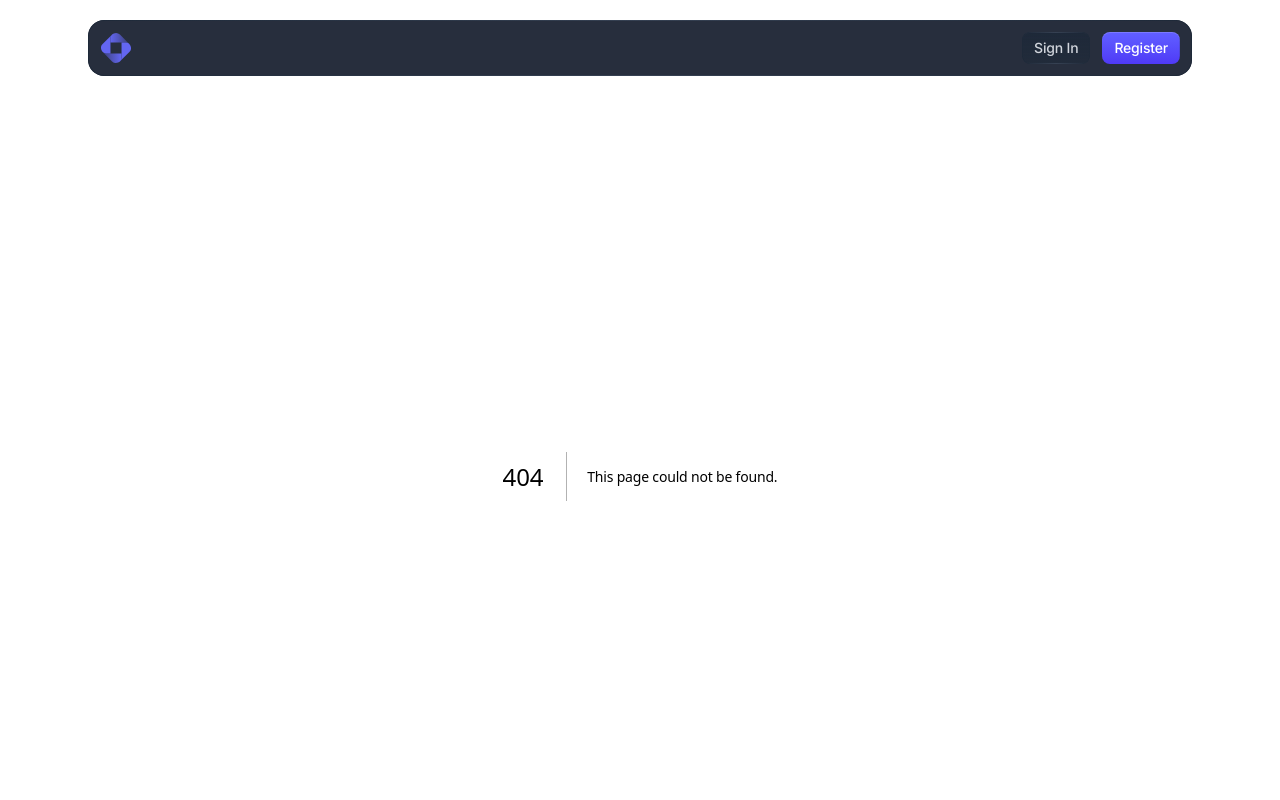
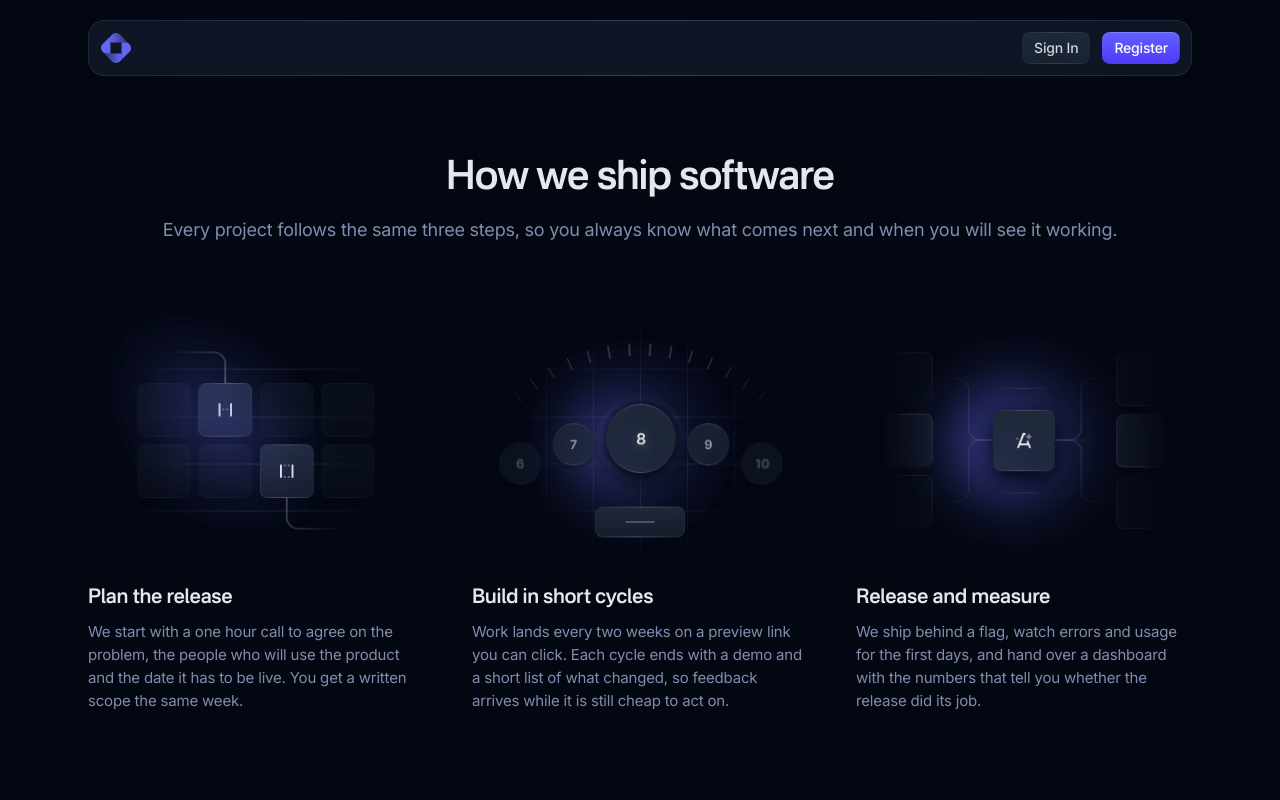
Before and after one commit to Nerai-Labs/nerai-labs.github.io, a Next.js app: page /workflows in a window 1280 px wide. Before the commit this address had no page. Shown: the top 800 px of the page. Built offline with nearby package versions, Linux system fonts and the light colour scheme.

Commit message:
Test page for the dev e2e of 11/11: images without alt, an en/es pair without x-default

```diff
--- /dev/null
+++ b/app/(default)/es/workflows/page.tsx
@@ -0,0 +1,55 @@
+export const metadata = {
+  title: "Cómo entregamos software - Open PRO",
+  description: "Los tres pasos que seguimos en cada proyecto, desde la primera llamada hasta la entrega, con las pantallas que ve el cliente en cada uno.",
+  alternates: {
+    languages: {
+      en: "https://nerai-labs.github.io/workflows/",
+      es: "https://nerai-labs.github.io/es/workflows/",
+    },
+  },
+};
+
+export default function WorkflowsEs() {
+  return (
+    <section lang="es">
+      <div className="mx-auto max-w-6xl px-4 sm:px-6">
+        <div className="py-12 md:py-20">
+          <div className="pb-12 text-center">
+            <h1 className="font-nacelle text-3xl font-semibold text-gray-200 md:text-4xl">
+              Cómo entregamos software
+            </h1>
+            <p className="mt-4 text-lg text-indigo-200/65">
+              Cada proyecto sigue los mismos tres pasos, así siempre sabés qué viene y cuándo lo vas a ver funcionando.
+            </p>
+          </div>
+          <div className="grid gap-12 md:grid-cols-3">
+            <article>
+              <img src="/images/workflow-01.png" width="350" height="288" />
+              <h2 className="mt-4 font-nacelle text-xl font-semibold text-gray-200">Planificar la entrega</h2>
+              <p className="mt-2 text-indigo-200/65">
+                Empezamos con una llamada de una hora para acordar el problema, quién va a usar el producto y la fecha en
+                que tiene que estar en línea. El alcance escrito llega esa misma semana.
+              </p>
+            </article>
+            <article>
+              <img src="/images/workflow-02.png" width="350" height="288" />
+              <h2 className="mt-4 font-nacelle text-xl font-semibold text-gray-200">Construir en ciclos cortos</h2>
+              <p className="mt-2 text-indigo-200/65">
+                Cada dos semanas hay trabajo nuevo en un enlace de vista previa. Cada ciclo termina con una demo y una
+                lista corta de lo que cambió, para que los comentarios lleguen cuando todavía es barato atenderlos.
+              </p>
+            </article>
+            <article>
+              <img src="/images/workflow-03.png" width="350" height="288" />
+              <h2 className="mt-4 font-nacelle text-xl font-semibold text-gray-200">Entregar y medir</h2>
+              <p className="mt-2 text-indigo-200/65">
+                Publicamos detrás de un flag, miramos errores y uso los primeros días y entregamos un tablero con los
+                números que dicen si la entrega cumplió su objetivo.
+              </p>
+            </article>
+          </div>
+        </div>
+      </div>
+    </section>
+  );
+}
--- /dev/null
+++ b/app/(default)/workflows/page.tsx
@@ -0,0 +1,56 @@
+export const metadata = {
+  title: "How We Ship Software - Open PRO",
+  description: "Three steps we follow on every project, from the first call to the release, with the screens our clients see at each one.",
+  alternates: {
+    languages: {
+      en: "https://nerai-labs.github.io/workflows/",
+      es: "https://nerai-labs.github.io/es/workflows/",
+    },
+  },
+};
+
+export default function Workflows() {
+  return (
+    <section>
+      <div className="mx-auto max-w-6xl px-4 sm:px-6">
+        <div className="py-12 md:py-20">
+          <div className="pb-12 text-center">
+            <h1 className="font-nacelle text-3xl font-semibold text-gray-200 md:text-4xl">
+              How we ship software
+            </h1>
+            <p className="mt-4 text-lg text-indigo-200/65">
+              Every project follows the same three steps, so you always know what comes next and when you will see it
+              working.
+            </p>
+          </div>
+          <div className="grid gap-12 md:grid-cols-3">
+            <article>
+              <img src="/images/workflow-01.png" width="350" height="288" />
+              <h2 className="mt-4 font-nacelle text-xl font-semibold text-gray-200">Plan the release</h2>
+              <p className="mt-2 text-indigo-200/65">
+                We start with a one hour call to agree on the problem, the people who will use the product and the date
+                it has to be live. You get a written scope the same week.
+              </p>
+            </article>
+            <article>
+              <img src="/images/workflow-02.png" width="350" height="288" />
+              <h2 className="mt-4 font-nacelle text-xl font-semibold text-gray-200">Build in short cycles</h2>
+              <p className="mt-2 text-indigo-200/65">
+                Work lands every two weeks on a preview link you can click. Each cycle ends with a demo and a short list
+                of what changed, so feedback arrives while it is still cheap to act on.
+              </p>
+            </article>
+            <article>
+              <img src="/images/workflow-03.png" width="350" height="288" />
+              <h2 className="mt-4 font-nacelle text-xl font-semibold text-gray-200">Release and measure</h2>
+              <p className="mt-2 text-indigo-200/65">
+                We ship behind a flag, watch errors and usage for the first days, and hand over a dashboard with the
+                numbers that tell you whether the release did its job.
+              </p>
+            </article>
+          </div>
+        </div>
+      </div>
+    </section>
+  );
+}
```
Also changed, not shown: 1 other file (tests, documents, lock files or other folders).
